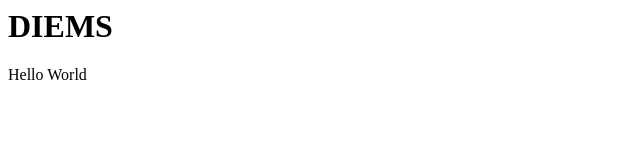
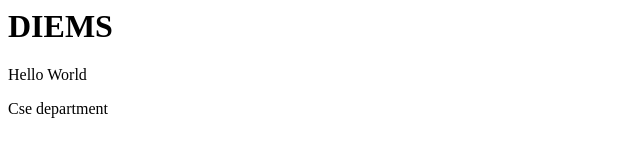
Before and after one commit to kadnaromkar/seminar-2-2115, a plain HTML site: page index.html in a window 1280 px wide. Shown: the whole page, without its empty margins (0-640 px from the left). Drawn offline with Linux system fonts and the light colour scheme.

Commit message:
Added new message

```diff
--- a/index.html
+++ b/index.html
@@ -2,5 +2,6 @@
     <body>
         <h1>DIEMS</h1>
         <p>Hello World</p>
+        <p>Cse department</p>
     </body>
 </head>
```
